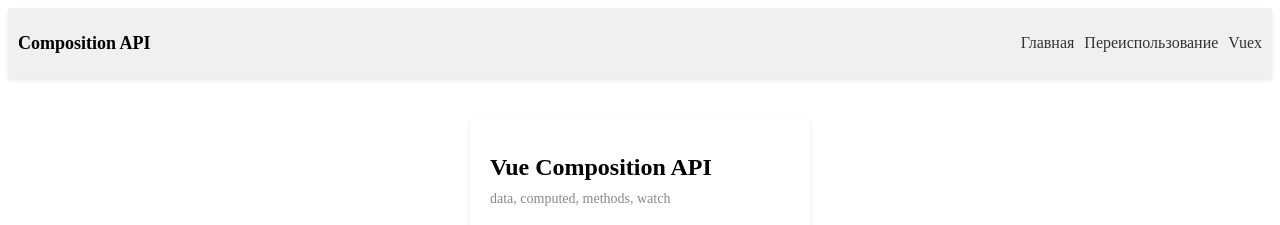
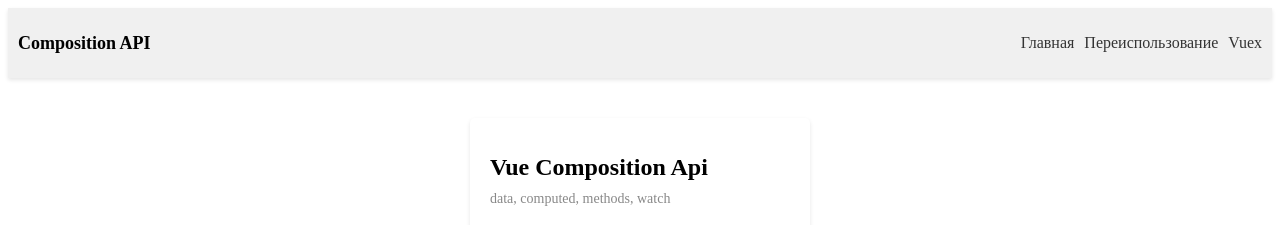
Before and after one commit to vitalay/19-compositionAPI, a Vue app: page / in a window 1280 px wide. Shown: the top 225 px of the page. Built offline with nearby package versions, Linux system fonts and the light colour scheme.

Commit message:
курсовая  13:43:05

```diff
--- a/src/views/Home.vue
+++ b/src/views/Home.vue
@@ -8,7 +8,7 @@
       ></app-alert>
 
     <div class="card">
-      <h1>Vue Composition API</h1>
+      <h1>Vue Composition Api</h1>
       <small>data, computed, methods, watch </small>
       <div class="form-control">
         <input type="text" v-model="ferstName">
```
